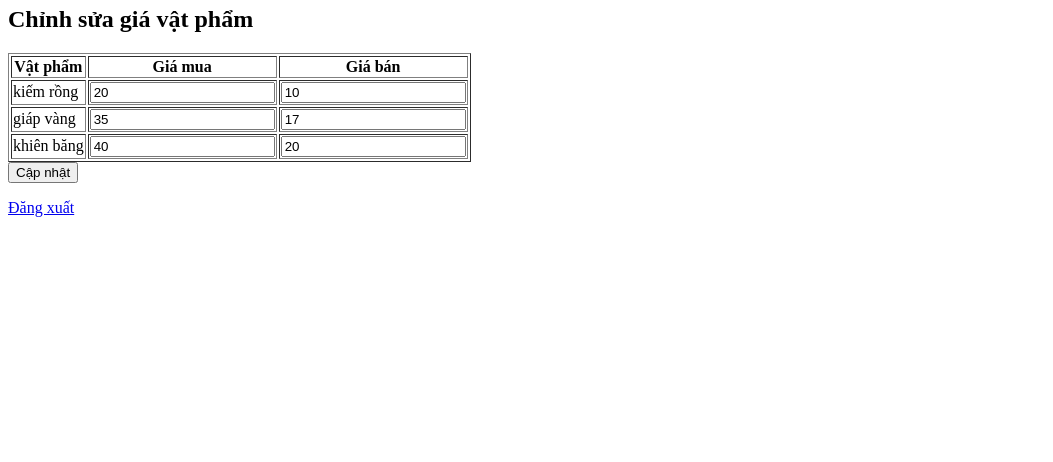
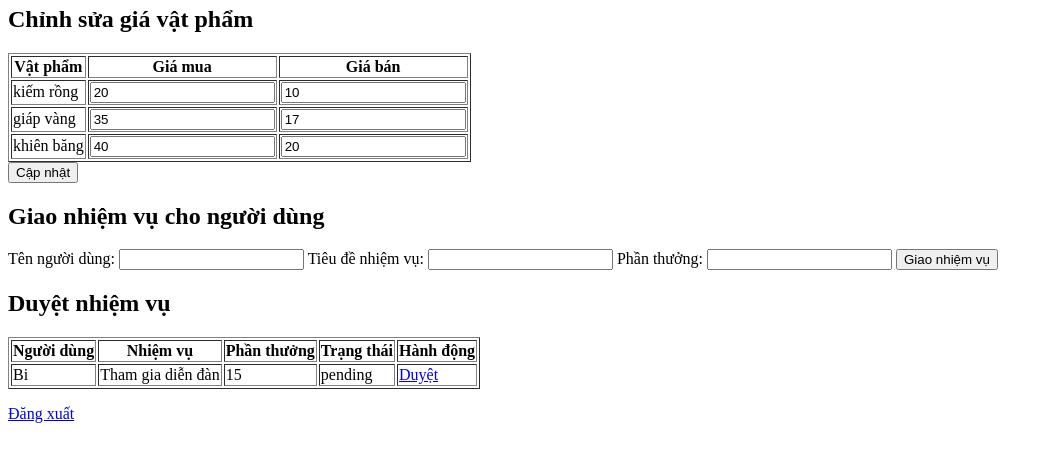
Before and after one commit to phamthienan123/my-web-game-new12345, a Flask app: page /admin in a window 1280 px wide. Shown: the part 223-685 px from the top of the page, without its empty margins (0-1053 px from the left). Run offline with Flask 3, Linux system fonts and the light colour scheme; the visitor is signed in with stand-in values (Sample User, id 1).

Commit message:
Update admin.html

```diff
--- a/templates/admin.html
+++ b/templates/admin.html
@@ -46,7 +46,44 @@
         </table>
         <button type="submit">Cập nhật</button>
     </form>
+<h2>Giao nhiệm vụ cho người dùng</h2>
+<form method="post" action="/assign_quest">
+    <label>Tên người dùng:</label>
+    <input type="text" name="username" required>
+    <label>Tiêu đề nhiệm vụ:</label>
+    <input type="text" name="title" required>
+    <label>Phần thưởng:</label>
+    <input type="number" name="reward" min="1" required>
+    <button type="submit">Giao nhiệm vụ</button>
+</form>
 
+<h2>Duyệt nhiệm vụ</h2>
+<table border="1">
+    <tr>
+        <th>Người dùng</th>
+        <th>Nhiệm vụ</th>
+        <th>Phần thưởng</th>
+        <th>Trạng thái</th>
+        <th>Hành động</th>
+    </tr>
+    {% for user, info in users.items() %}
+        {% if info.quests and info.quests.custom %}
+            {% for qid, quest in info.quests.custom.items() %}
+                <tr>
+                    <td>{{ user }}</td>
+                    <td>{{ quest.title }}</td>
+                    <td>{{ quest.reward }}</td>
+                    <td>{{ quest.status }}</td>
+                    <td>
+                        {% if quest.status == 'pending' %}
+                            <a href="/approve_quest/{{ user }}/{{ qid }}">Duyệt</a>
+                        {% endif %}
+                    </td>
+                </tr>
+            {% endfor %}
+        {% endif %}
+    {% endfor %}
+</table>
     <p><a href="/logout">Đăng xuất</a></p>
 </body>
 </html>
```
